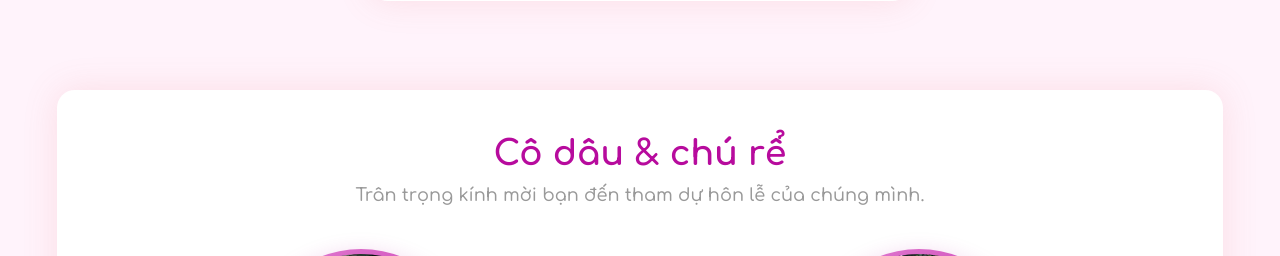
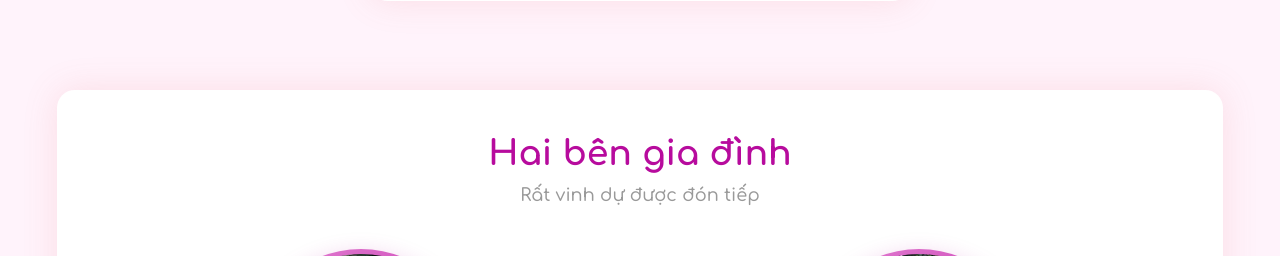
Before and after one commit to ozuit/uyen-sang-wedding, a React (Vite) app: page / in a window 1280 px wide. Shown: the part 901-1157 px from the top of the page. Built offline with nearby package versions, Linux system fonts and the light colour scheme.

Commit message:
Update couple section heading and subtitle
Change title to Hai bên gia đình and subtitle to Rất vinh dự được đón tiếp.

Co-authored-by: Tan Tong <tantd2211@gmail.com>

```diff
--- a/src/sections/CoupleIntro.tsx
+++ b/src/sections/CoupleIntro.tsx
@@ -32,10 +32,10 @@ export default function CoupleIntro({
       <div className="w-full rounded-[20px] bg-white px-5 py-8 shadow-[0px_0px_40px_0px_rgba(231,103,103,0.15)] md:px-[60px] md:py-[48px]">
         <div className="text-center">
           <div className="font-sans text-[34px] font-bold leading-[1.2] text-(--invite-accent-strong) md:text-[39px]">
-            Cô dâu &amp; chú rể
+            Hai bên gia đình
           </div>
           <div className="mx-auto mt-3 w-full text-center font-sans text-[22px] font-medium leading-[1.45] text-(--invite-muted) md:text-[20px] md:leading-[1.2]">
-            Trân trọng kính mời bạn đến tham dự hôn lễ của chúng mình.
+            Rất vinh dự được đón tiếp
           </div>
         </div>
 
```
